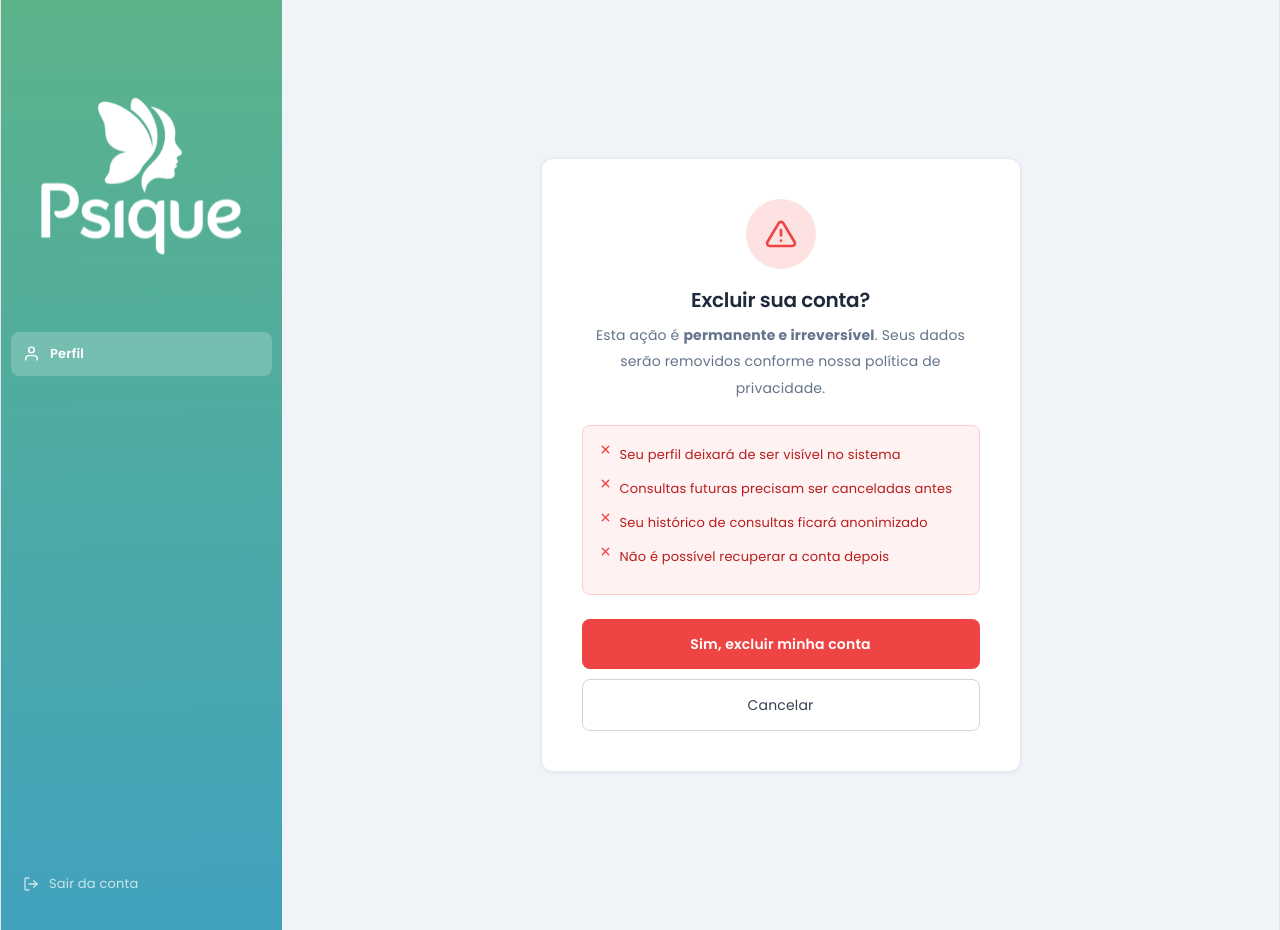
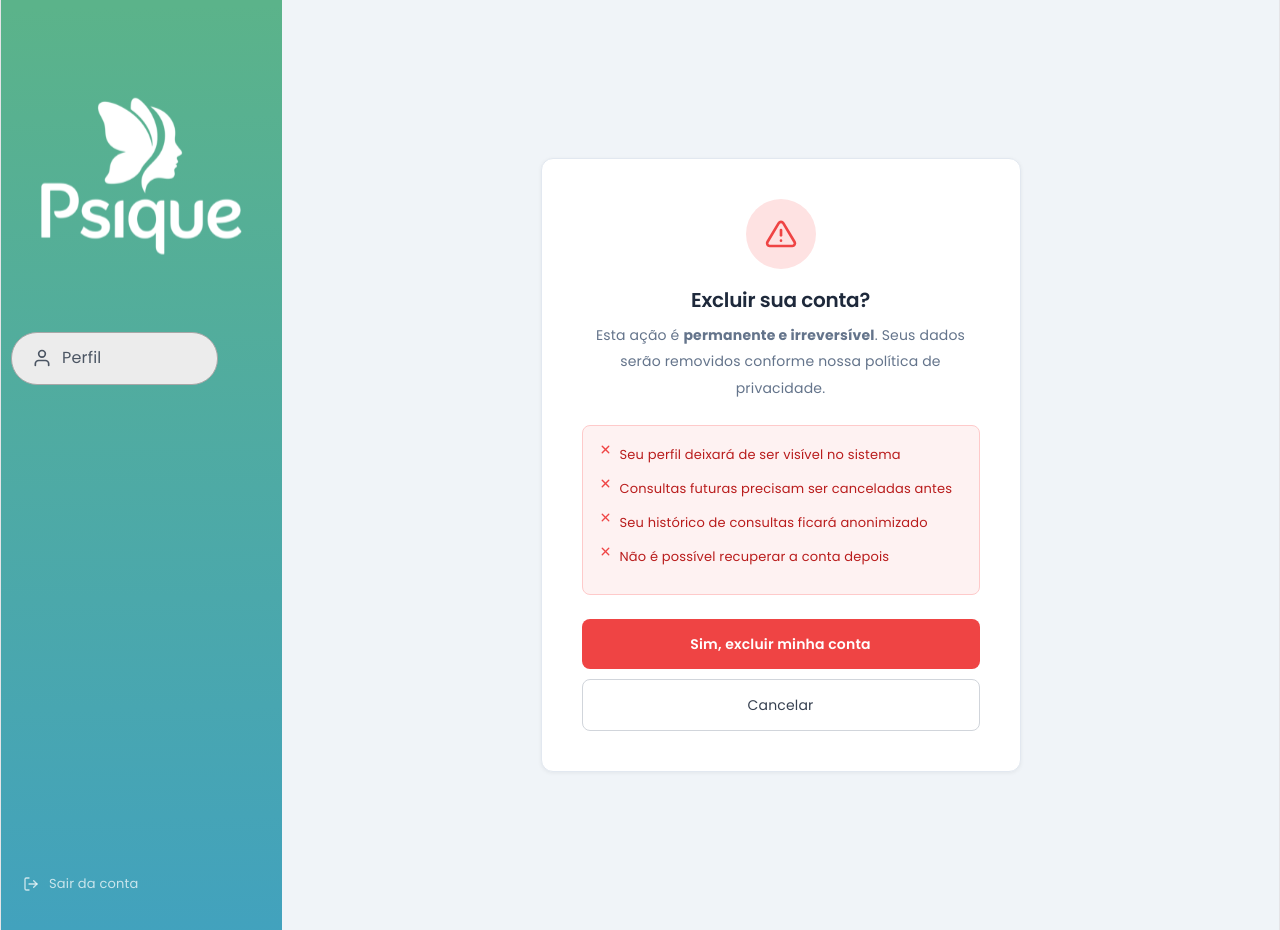
Before and after one commit to Projetao-Telemedicina/psique-frontend, a React (Vite) app: page /conta/excluir in a window 1280 px wide. Built offline with nearby package versions, Linux system fonts and the light colour scheme; the HTML template or start-up script is replaced by a standard one.

Commit message:
Update DeletarConta

```diff
--- a/src/pages/DeletarConta.tsx
+++ b/src/pages/DeletarConta.tsx
@@ -146,14 +146,28 @@ export default function DeletarConta() {
           <button
             onClick={() => navigate(caminhoPerfilVoltar)}
             style={{
-              width: '100%', display: 'flex', alignItems: 'center', gap: '10px',
-              padding: '9px 12px', background: 'rgba(255,255,255,0.20)',
-              border: 'none', borderRadius: '8px',
-              color: 'white', fontSize: '13px', fontWeight: '600',
-              cursor: 'pointer', textAlign: 'left',
+              width: '207px',
+              height: '53px',
+
+              display: 'flex',
+              alignItems: 'center',
+              gap: '10px',
+
+              padding: '0 20px',
+
+              background: '#ECECEC',
+              border: '1px solid #A7A7A7',
+              borderRadius: '26px',
+
+              color: '#4B5563',
+              fontSize: '16px',
+              fontWeight: '500',
+
+              cursor: 'pointer',
+              textAlign: 'left',
             }}
           >
-            <IconePerfil size={17} color="white" />
+            <IconePerfil size={20} color="#4B5563" />
             <span>Perfil</span>
           </button>
         </nav>
```
Lines whose indentation alone changed are shown as unchanged.
